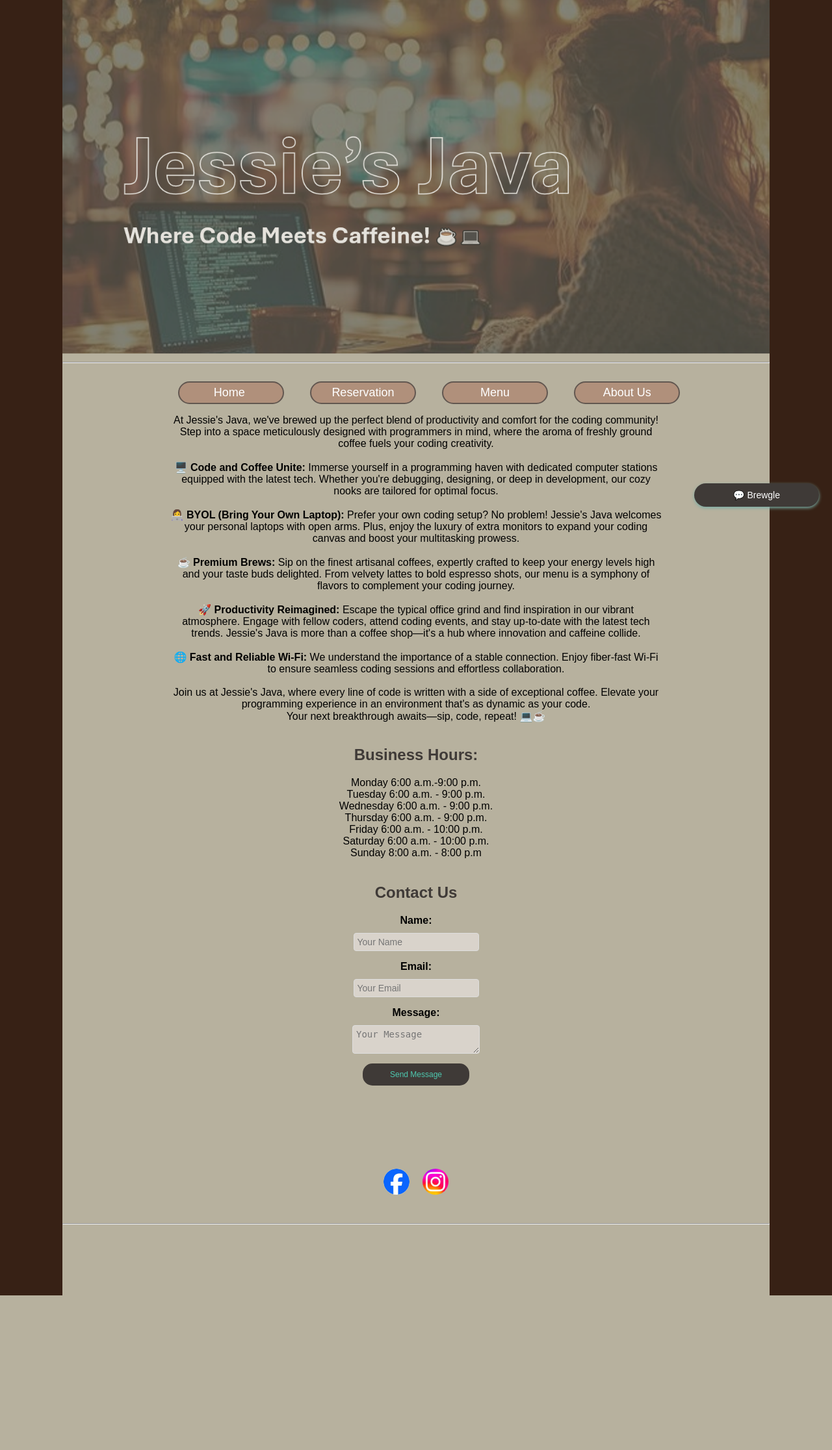
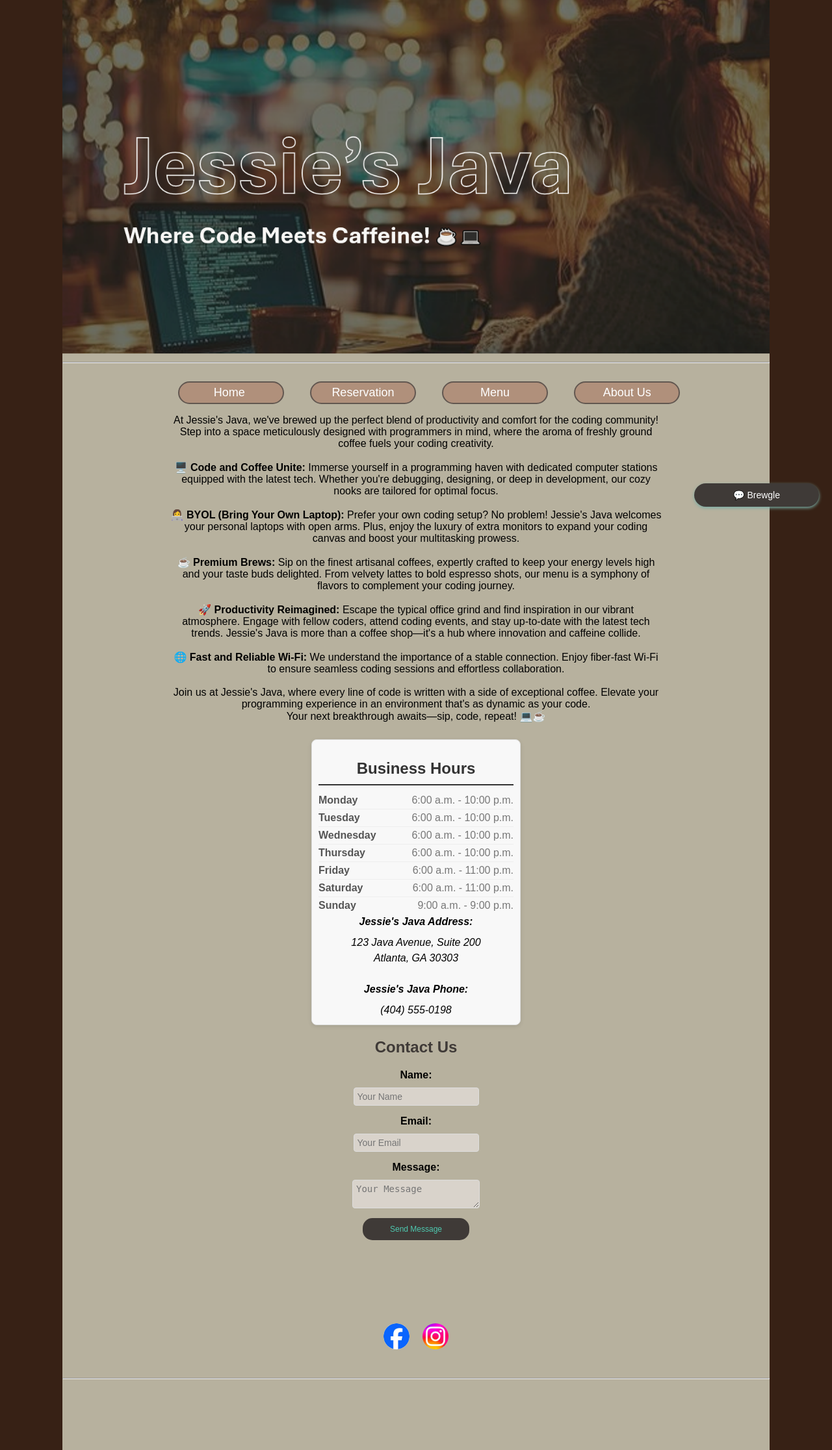
Before and after one commit to Jessie0611/JessiesJava, a PHP site: page /aboutus.php in a window 1280 px wide. Shown: the whole page at 65% size. Before the commit the page ends 1994 px from the top, so only its background shows below. Run offline with PHP 8.4, Linux system fonts and the light colour scheme.

Commit message:
Fix duplicate customer info issue

```diff
--- a/aboutus.php
+++ b/aboutus.php
@@ -34,15 +34,25 @@ At Jessie's Java, we've brewed up the perfect blend of productivity and comfort
 <br> Your next breakthrough awaits—sip, code, repeat! 💻☕
 </p>
     </div>
-        <h2>Business Hours:</h2>
-    Monday   6:00 a.m.-9:00 p.m. <br>
-    Tuesday 6:00 a.m. - 9:00 p.m.<br>
-    Wednesday 6:00 a.m. - 9:00 p.m. <br>
-    Thursday 6:00 a.m. - 9:00 p.m. <br>
-    Friday 6:00 a.m. - 10:00 p.m. <br>
-    Saturday 6:00 a.m. - 10:00 p.m. <br>
-    Sunday 8:00 a.m. - 8:00 p.m <br>
-<br>
+    <section class="business-hours">
+    <h2>Business Hours</h2>
+    <ul>
+      <li><span class="day">Monday</span><span class="hours">6:00 a.m. - 10:00 p.m.</span></li>
+      <li><span class="day">Tuesday</span><span class="hours">6:00 a.m. - 10:00 p.m.</span></li>
+      <li><span class="day">Wednesday</span><span class="hours">6:00 a.m. - 10:00 p.m.</span></li>
+      <li><span class="day">Thursday</span><span class="hours">6:00 a.m. - 10:00 p.m.</span></li>
+      <li><span class="day">Friday</span><span class="hours">6:00 a.m. - 11:00 p.m.</span></li>
+      <li><span class="day">Saturday</span><span class="hours">6:00 a.m. - 11:00 p.m.</span></li>
+      <li><span class="day">Sunday</span><span class="hours">9:00 a.m. - 9:00 p.m.</span></li>
+    </ul>
+            <address class="address-container">
+    <strong>Jessie's Java Address:</strong>
+    123 Java Avenue, Suite 200<br>
+    Atlanta, GA 30303<br><br>
+    <strong>Jessie's Java Phone:</strong>
+    (404) 555-0198
+  </address>
+  </section>
         <h2>Contact Us</h2>
         <form action="#" method="POST">
           <label for="name">Name:</label>
@@ -51,7 +61,6 @@ At Jessie's Java, we've brewed up the perfect blend of productivity and comfort
           <input type="email" id="email" name="email" required placeholder="Your Email">
           <label for="message">Message:</label>
           <textarea id="message" name="message" required placeholder="Your Message"></textarea>
-
           <button type="submit">Send Message</button>
         </form>
 
--- a/style.css
+++ b/style.css
@@ -18,7 +18,7 @@ body{
     padding-bottom: 100px;
 }
 .hero{
-    opacity: 80%;
+    opacity: 95%;
     width: 100%;
 }
 nav{
@@ -70,7 +70,6 @@ button {
     border: 1px solid #625750;
     cursor: pointer;
 }
-
 button:hover {
     background-color: #625750;
     border: 2px solid #78ada5;
@@ -115,7 +114,6 @@ h2, h3 {
     align-items: center;
     color: hsl(23, 7%, 23%);
 }
-
 /*ABOUT US*/
 .aboutUs {
     width: 70%;
@@ -132,23 +130,19 @@ h2, h3 {
     width: 80%;
     max-width: 600px;
 }
-
 .contact h2 {
     margin-bottom: 20px;
 }
-
 .contact form {
     display: flex;
     flex-direction: column;
     gap: 5px;
 }
-
 .contact label {
     font-size: 16px;
     margin-bottom: 10px;
     font-weight: bold;
 }
-
 .contact input, .contact textarea {
     padding: 5px;
     margin-bottom: 15px;
@@ -157,7 +151,6 @@ h2, h3 {
     font-size: 14px;
     background-color: #d9d3cb;
 }
-
 .contact button {
     font-size: 14px;
     padding: 10px;
@@ -167,12 +160,47 @@ h2, h3 {
     border: 1px solid #625750;
     cursor: pointer;
 }
-
 .contact button:hover {
         background-color: #625750;
         border: 2px solid #78ada5;
 }
-
+.business-hours {
+   max-width: 300px;
+   margin: 10px auto;
+   background-color: #f8f8f8;
+   border: 1px solid #ddd;
+   border-radius: 8px;
+   padding: 10px;
+   box-shadow: 0 2px 6px rgba(0,0,0,0.1);
+}
+.business-hours h2 {
+   text-align: center;
+   color: #333;
+   margin-bottom: 10px;
+   border-bottom: 2px solid #333;
+   padding-bottom: 10px;
+}
+.business-hours ul {
+   list-style: none;
+   padding: 0;
+   margin: 0;
+}
+.business-hours li {
+   display: flex;
+   justify-content: space-between;
+   padding: 4px 0;
+   border-bottom: 1px solid #eee;
+}
+.business-hours li:last-child {
+  border-bottom: none;
+}
+.business-hours .day {
+   font-weight: bold;
+   color: #555;
+}
+.business-hours .hours {
+   color: #777;
+}
 /*RES FORM*/
 form {
     align-items: center;
@@ -180,13 +208,11 @@ form {
     flex-direction: column;
     justify-content: center;
 }
-
 label {
     font-size: 16px;
     margin-bottom: 10px;
     font-weight: bold;
 }
-
 input, select, textarea {
     padding: 5px;
     margin-bottom: 15px;
@@ -204,17 +230,14 @@ input, select, textarea {
     cursor: pointer;
 
 }
-
 .submit:hover {
     background-color: #625750;
     border: 2px solid #78ada5;
 }
-
 #spaceType, #resDate, #resTime, #fName, #lName, #eMail, #phone, #drinkType, #message, #name {
     font-size: 14px;
     background-color: #d9d3cb;
 }
-
 .menu-section {
     margin: 20px;
     padding: 10px;
@@ -222,16 +245,13 @@ input, select, textarea {
     border-radius: 8px;
     background-color: #fff;
 }
-
 .menu-item {
     margin: 5px 0;
     font-size: 18px;
 }
-
 .menu-item span {
     font-weight: bold;
 }
-
 /* CALANDER */
 .calendar-container {
     width: 400px;
@@ -243,7 +263,6 @@ input, select, textarea {
     justify-content: flex-start;
     margin: 0 auto;
 }
-
 .calendar-header{
     display: flex;
     justify-content: space-evenly;
@@ -251,7 +270,6 @@ input, select, textarea {
     margin-bottom: 10px;
     padding: 10px;
 }
-
 button {
     background-color: hsl(23, 7%, 23%);
     align-items: center;
@@ -262,44 +280,35 @@ button {
     cursor: pointer;
     border-radius: 15px;
 }
-
 button:hover {
     background-color: #b0907b;
+    color: white;
 }
-
 #calendar {
     width: 100%;
     border-collapse: collapse;
 }
-
 #calendar th,
 #calendar td {
     padding: 4px;
     border: 2px solid white;
     text-align: center;
 }
-
 #calendar td {
     cursor: pointer;
 }
-
 #calendar td:hover {
     background-color: #B5CEA8;
 }
-
 /* Upcoming Events Section */
 .upcoming-events {
     margin-top: 20px;
 }
-
 #events-list {
     list-style: none;
     padding: 0;
 }
-
-
-/*FOOTER*/
-/* Social media links */
+/*FOOTER Social media links */
 .footer .socialLinks {
     margin-top: 80px;
     display: flex;
@@ -307,7 +316,6 @@ button:hover {
     gap: 20px;
     padding: 30px;
 }
-
 .footer .socialIcon {
     width: 40px;
     height: 40px;
@@ -315,7 +323,6 @@ button:hover {
     object-fit: cover; /* Ensure the images scale well */
     transition: transform 0.3s ease; /* Smooth hover effect */
 }
-
 .footer .socialIcon:hover {
     transform: scale(1.1); /* Slight zoom effect on hover */
 }
@@ -340,7 +347,6 @@ button:hover {
     text-align: center;
     cursor: pointer;
 }
-
 #chatbotiFrame {
     width: 100%;
     height: 100%;
@@ -373,20 +379,14 @@ button:hover {
     background-color: #b0907b;
     box-shadow: 0px 2px 5px #625750;
 }
-
-
-
-
 .accordion {
     width: 100%;
     max-width: 700px;
     margin: 20px auto;
 }
-
 .accordion-item {
     border-bottom: 1px solid #78ada5;
 }
-
 .accordion-header {
     background: hsl(23, 7%, 23%);
     color: white;
@@ -400,16 +400,38 @@ button:hover {
     outline: none;
     transition: 0.3s;
 }
-
 .accordion-header:hover {
     background: #ddd;
 }
-
 .accordion-content {
     display: none;
     padding: 15px;
     background: #fff;
     overflow: hidden;
+}
+@media print {
+    /* Hide elements on the page */
+    body * {
+        visibility: hidden;
+    }
+    /* Make only the confirmation container visible */
+    .confirmation-container,
+    .confirmation-container * {
+        visibility: visible;
+    }
+    /* Position the confirmation container at the top left of the printed page */
+    .confirmation-container {
+        position: absolute;
+        top: 0;
+        left: 0;
+    }
+}
+.address-container {
+    line-height: 1.5;
+}
+.address-container strong {
+    display: block;
+    margin-bottom: 0.5em;
 }
 /* Responsive Design */
 @media (max-width: 768px) {
```
Also changed, not shown: confirmation.php (+52 -39 lines), reservation.php (+28 -12 lines). Lines whose indentation alone changed are shown as unchanged.
